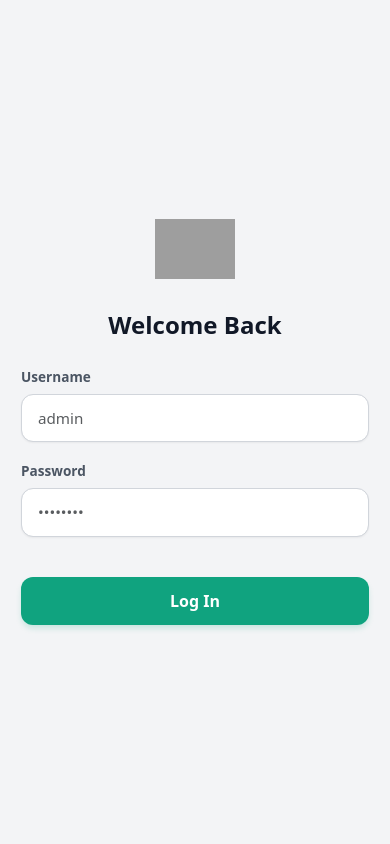
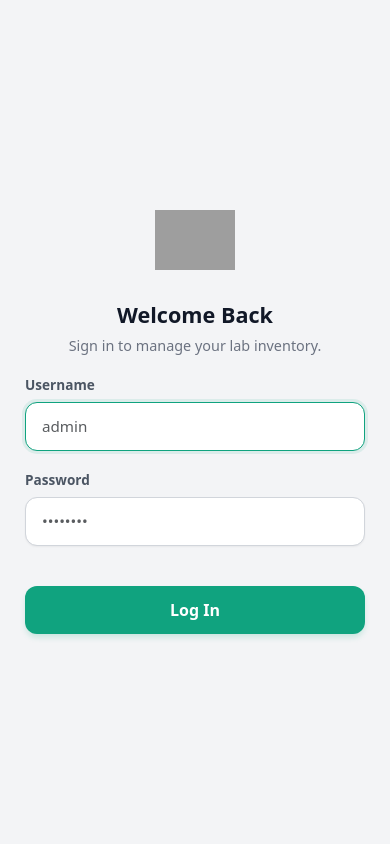
Before and after one commit to snroboticslabhead-pixel/labmaterials, a Flask app: page /login in a window 390 px wide. Run offline with Flask 3, Linux system fonts and the light colour scheme; grey boxes are pictures that could not be loaded.

Commit message:
Update login.html

```diff
--- a/templates/login.html
+++ b/templates/login.html
@@ -17,7 +17,7 @@
         body {
             background-color: var(--page-bg);
             font-family: system-ui, -apple-system, sans-serif;
-            height: 100vh;
+            min-height: 100vh;
             display: flex;
             align-items: center;
             justify-content: center;
@@ -46,8 +45,15 @@
             font-weight: 700;
             color: #111827;
             text-align: center;
+            margin-bottom: 0.4rem;
+            font-size: 1.5rem;
+        }
+
+        .login-subtitle {
+            text-align: center;
+            font-size: 0.9rem;
+            color: #6b7280;
             margin-bottom: 1.5rem;
-            font-size: 1.5rem;
         }
 
         .form-label {
@@ -59,11 +65,11 @@
 
         .form-control {
             border-radius: 12px;
-            border: 1px solid #d1d5db; /* Distinct border */
+            border: 1px solid #d1d5db;
             background-color: #ffffff;
             padding: 0.75rem 1rem;
             font-size: 0.95rem;
-            box-shadow: 0 1px 2px rgba(0,0,0,0.05); /* Subtle shadow on inputs only */
+            box-shadow: 0 1px 2px rgba(0,0,0,0.05);
         }
 
         .form-control:focus {
@@ -96,6 +102,16 @@
             border: none;
             box-shadow: 0 2px 4px rgba(0,0,0,0.05);
         }
+
+        @media (max-width: 575.98px) {
+            .login-wrapper {
+                padding: 1.25rem;
+            }
+
+            .login-title {
+                font-size: 1.35rem;
+            }
+        }
     </style>
 </head>
 <body>
@@ -106,6 +122,7 @@
         </div>
 
         <h1 class="login-title">Welcome Back</h1>
+        <p class="login-subtitle mb-3">Sign in to manage your lab inventory.</p>
 
         {% with messages = get_flashed_messages(with_categories=true) %}
             {% if messages %}
@@ -133,7 +168,13 @@
 
     <script src="https://cdn.jsdelivr.net/npm/bootstrap@5.3.3/dist/js/bootstrap.bundle.min.js"></script>
     <script>
-        lucide.createIcons();
+        if (window.lucide) {
+            lucide.createIcons();
+        }
+        document.addEventListener('DOMContentLoaded', () => {
+            const userInput = document.getElementById('username');
+            if (userInput) userInput.focus();
+        });
     </script>
 </body>
 </html>
```
Also changed, not shown: other parts of templates/login.html (+22 -5 lines).
